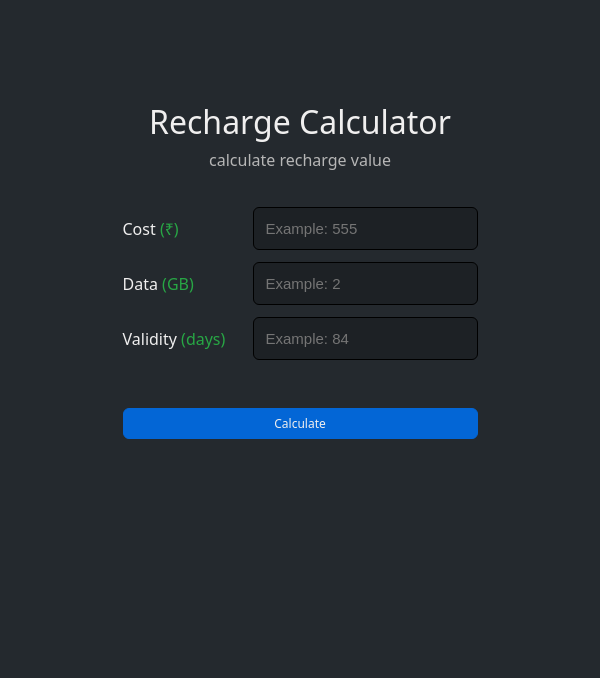
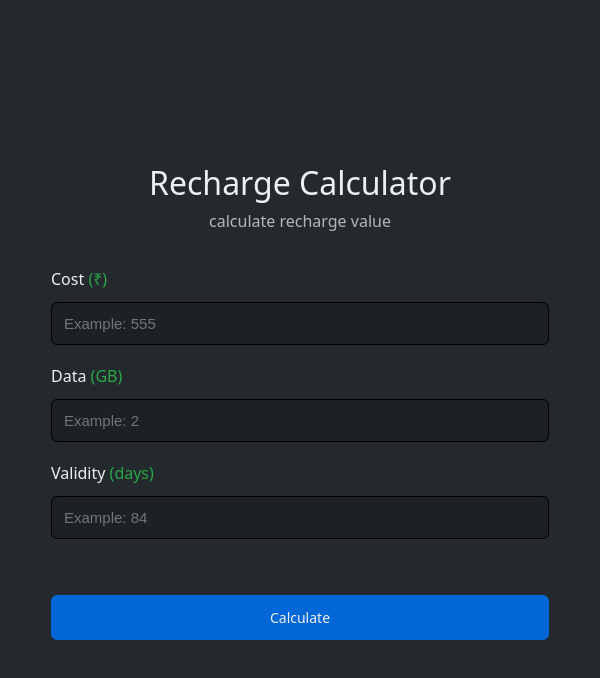
Before and after one commit to AbdulSamadMalik/recharge-calculator, a website built with Vite: page index.html in a window 600 px wide. Built offline with nearby package versions, Linux system fonts and the light colour scheme.

Commit message:
feat: updated styles and UI

```diff
--- a/index.html
+++ b/index.html
@@ -8,13 +8,22 @@
       <title>Recharge Calculator</title>
    </head>
    <body>
+      <main class="app-root">
          <div class="container">
             <form class="form">
                <h1 class="heading-primary">Recharge Calculator</h1>
-            <h4 class="heading-secondary">calculate recharge value</h4>
+               <h4 class="heading-secondary">
+                  calculate recharge value
+                  <span class="github-link">
+                     &bull;
+                     <a href="https://github.com/AbdulSamadMalik/recharge-calculator">
+                        GitHub
+                     </a>
+                  </span>
+               </h4>
                <fieldset class="controller">
                   <div class="form-control">
-                  <label for="days">Cost <span>(₹)</span></label>
+                     <label class="form-label" for="days">Cost <span>(₹)</span></label>
                      <input
                         required
                         min="0"
@@ -26,7 +35,7 @@
                      />
                   </div>
                   <div class="form-control">
-                  <label for="days">Data <span>(GB)</span></label>
+                     <label class="form-label" for="days">Data <span>(GB)</span></label>
                      <input
                         required
                         min="0"
@@ -38,7 +47,7 @@
                      />
                   </div>
                   <div class="form-control">
-                  <label for="days">Validity <span>(days)</span></label>
+                     <label class="form-label" for="days">Validity <span>(days)</span></label>
                      <input
                         required
                         min="0"
@@ -52,9 +61,23 @@
                </fieldset>
                <button class="button" type="submit">Calculate</button>
                <div class="recharge-value">
-               Recharge Value <span id="value-output"> 100% </span>
+                  <span>Recharge&nbsp;</span>
+                  <span>Value</span>
+                  <div class="block" id="value-output">100%</div>
                </div>
             </form>
          </div>
+         <a class="fork-button" href="https://github.com/AbdulSamadMalik/recharge-calculator">
+            <img
+               loading="lazy"
+               width="149"
+               height="149"
+               src="https://github.blog/wp-content/uploads/2008/12/forkme_left_darkblue_121621.png?resize=149%2C149"
+               class="attachment-full size-full"
+               alt="Fork me on GitHub"
+               data-recalc-dims="1"
+            />
+         </a>
+      </main>
    </body>
 </html>
--- a/src/main.ts
+++ b/src/main.ts
@@ -24,7 +24,7 @@ function setRechargeValue() {
 
    function setOutputClass(className: string) {
       form.className = `form ${className}`;
-      valueOutput.className = `value-output ${className}`;
+      valueOutput.className = `value-output block ${className}`;
    }
 
    const isNaN = NaN(cost, data, validity) || !trueNo(data);
--- a/src/styles/_button.scss
+++ b/src/styles/_button.scss
@@ -3,7 +3,7 @@
    outline: none;
    background: var(--btn-bg-color);
    border-radius: var(--border-radius);
-   padding: 6px 10px;
+   padding: 8px 12px;
    cursor: pointer;
    transition: background 80ms linear;
    border: 1px solid var(--btn-bg-color);
@@ -24,3 +24,10 @@
       opacity: 0.6;
    }
 }
+
+@media (max-width: 600px) {
+   .button {
+      padding: 12px;
+      font-size: 14px;
+   }
+}
--- /dev/null
+++ b/src/styles/_common.scss
@@ -0,0 +1,62 @@
+html {
+   color-scheme: dark;
+   background-color: var(--bg-color-primary);
+}
+
+body {
+   font-family: var(--font-family);
+   color: var(--text-color-primary);
+}
+
+::selection {
+   background-color: var(--color-blue);
+   color: white;
+}
+
+a {
+   color: #679fde;
+
+   &:focus,
+   &:hover {
+      text-decoration: underline;
+   }
+}
+
+.container {
+   display: flex;
+   align-items: center;
+   justify-content: center;
+   flex-direction: column;
+   margin-top: 100px;
+}
+
+.fork-button {
+   position: fixed;
+   left: 0;
+   top: 0;
+}
+
+@media (max-width: 600px) {
+   html,
+   body {
+      height: 100%;
+   }
+
+   .container {
+      margin-top: 0;
+      width: 100%;
+   }
+
+   .app-root {
+      height: 100%;
+      width: 100%;
+      display: flex;
+      flex-direction: column;
+      align-items: center;
+      justify-content: center;
+   }
+
+   .fork-button {
+      display: none;
+   }
+}
--- a/src/styles/_form.scss
+++ b/src/styles/_form.scss
@@ -3,7 +3,7 @@
    align-items: center;
    justify-content: center;
    flex-direction: column;
-   min-width: 350px;
+   min-width: 300px;
 
    .heading-primary {
       font-weight: 100;
@@ -20,16 +20,20 @@
    }
 
    .controller {
+      width: 100%;
       margin-top: 36px;
       border: none;
    }
 
    .form-control {
       width: 100%;
-      margin-bottom: 12px;
-      display: grid;
-      grid-template-columns: 130px 1fr;
+      margin-bottom: 20px;
+      display: flex;
       align-items: center;
+   }
+
+   .form-label {
+      width: 130px;
    }
 
    .button {
@@ -48,19 +52,54 @@
       border: 1px solid var(--border-color-primary);
       user-select: none;
       display: flex;
-      justify-content: space-between;
       align-items: center;
+      overflow: auto;
 
-      span {
+      .block {
          padding: 6px 12px;
          cursor: pointer;
          border-radius: var(--border-radius);
          background-color: var(--bg-color-primary);
          margin-left: 24px;
          border: 1px solid transparent;
-
          color: var(--color) !important;
          border-color: var(--color) !important;
+         margin-left: auto;
+         float: right;
+      }
+   }
+
+   @media (max-width: 600px) {
+      min-width: 200px;
+      max-width: 83%;
+      width: 100%;
+
+      .heading-primary,
+      .heading-secondary {
+         font-weight: 400;
+      }
+
+      .form-control {
+         flex-direction: column;
+         align-items: flex-start;
+      }
+
+      .form-label {
+         margin-bottom: 12px;
+      }
+
+      .recharge-value {
+         margin-top: 8px;
+
+         span:nth-of-type(1) {
+            display: none;
+         }
+      }
+   }
+
+   @media (min-width: 600px) {
+      .github-link {
+         display: none;
       }
    }
 }
--- a/src/styles/_input.scss
+++ b/src/styles/_input.scss
@@ -8,6 +8,7 @@ input {
    font-size: 15px;
    border-radius: var(--border-radius);
    caret-color: #fff;
+   width: 100%;
 
    &:focus {
       outline: none;
--- a/src/styles/_theme.scss
+++ b/src/styles/_theme.scss
@@ -1,24 +1,24 @@
 :root {
-   --color-red: #d73a49;
-   --color-blue: #0366d6;
-   --color-purple: #cb7eff;
-   --color-green: #28a745;
-   --color-yellow: #dbab09;
-   --color-orange: #f66a0a;
+   --color-red: rgb(215, 60, 76);
+   --color-blue: rgb(3, 103, 216);
+   --color-purple: rgb(204, 128, 255);
+   --color-green: rgb(41, 168, 71);
+   --color-yellow: rgb(220, 171, 9);
+   --color-orange: rgb(246, 104, 9);
 
-   --text-color-primary: #ffffff;
-   --bg-color-primary: #24292e;
-   --btn-bg-color: #0366d6;
-   --input-bg-color: #595959;
-   --button-hover-background: #0372ef;
-   --input-bg-color: #1d2125;
-   --border-color-primary: #000000;
-   --text-color-primary: #f0efef;
-   --text-color-secondary: #ccc;
    --border-radius: 6px;
-   --focus-color: #0366d6;
-   --text-field-focus-shadow-color: rgb(3 102 214 / 25%);
-   --button-focus-border-color: #005cc5;
+   --text-color-primary: rgb(255, 255, 255);
+   --bg-color-primary: rgb(36, 41, 46);
+   --btn-bg-color: rgb(3, 103, 216);
+   --input-bg-color: rgb(89, 89, 89);
+   --button-hover-background: rgb(2, 112, 237);
+   --input-bg-color: rgb(29, 33, 37);
+   --border-color-primary: rgb(0, 0, 0);
+   --text-color-primary: rgb(240, 239, 239);
+   --text-color-secondary: rgb(204, 204, 204);
+   --focus-color: rgb(3, 103, 216);
+   --text-field-focus-shadow-color: rgba(3, 102, 214, 0.25);
+   --button-focus-border-color: rgb(0, 92, 197);
    --font-family: system-ui, sans-serif, Apple Color Emoji, Segoe UI, Segoe UI Emoji,
       Segoe UI Symbol;
 }
--- a/src/styles/main.scss
+++ b/src/styles/main.scss
@@ -1,27 +1,10 @@
 // Styles
 @import 'reset';
 @import 'theme';
-@import 'classes';
+@import 'utils';
 
 // Components
 @import 'form';
 @import 'input';
 @import 'button';
-
-html {
-   color-scheme: dark;
-   background-color: var(--bg-color-primary);
-}
-
-body {
-   font-family: var(--font-family);
-   color: var(--text-color-primary);
-}
-
-.container {
-   display: flex;
-   align-items: center;
-   justify-content: center;
-   flex-direction: column;
-   margin-top: 100px;
-}
+@import 'common';
--- a/src/utils/common.ts
+++ b/src/utils/common.ts
@@ -1,11 +1,11 @@
 import logger from '../helpers/logger';
 
 export function NaN(...args: any[]) {
-   return !args.every(arg => !window.isNaN(arg));
+   return !args.every((arg) => !window.isNaN(arg));
 }
 
 export function trueNo(...args: any[]) {
-   return !args.every(no => !window.isNaN(no) && no <= 0);
+   return !args.every((no) => !window.isNaN(no) && no <= 0);
 }
 
 export function createObjectURL(source: File | Blob | string | null) {
@@ -40,5 +40,5 @@ export function preventAnchorReload(event: MouseEvent) {
  * Returns a promise which resolves after `T` seconds.
  */
 export function asyncTimer(T: number): Promise<void> {
-   return new Promise(resolve => setTimeout(resolve, T));
+   return new Promise((resolve) => setTimeout(resolve, T));
 }
```
Also changed, not shown: src/styles/_utils.scss (renamed from src/styles/_classes.scss), 3 other files. Lines whose indentation alone changed are shown as unchanged.
